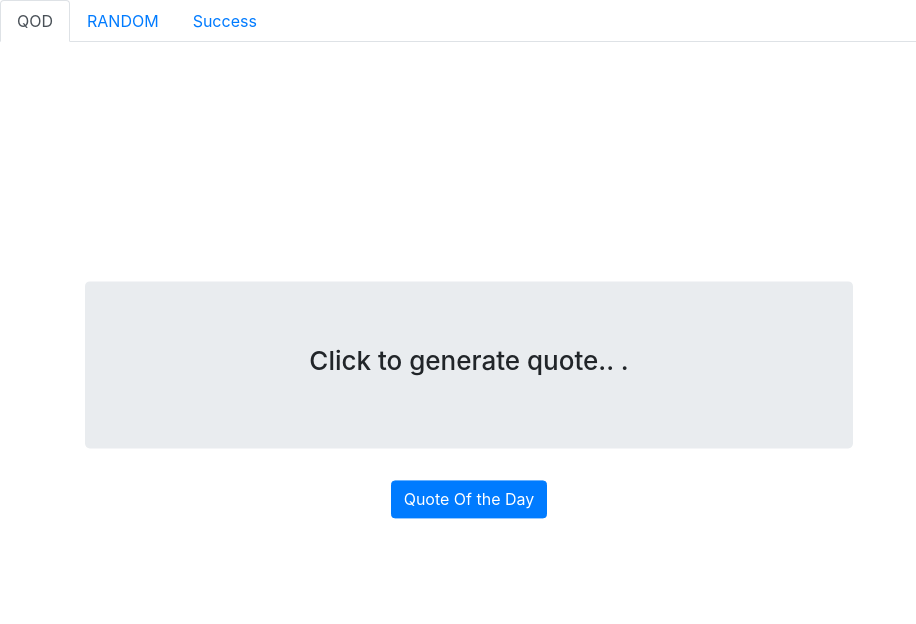
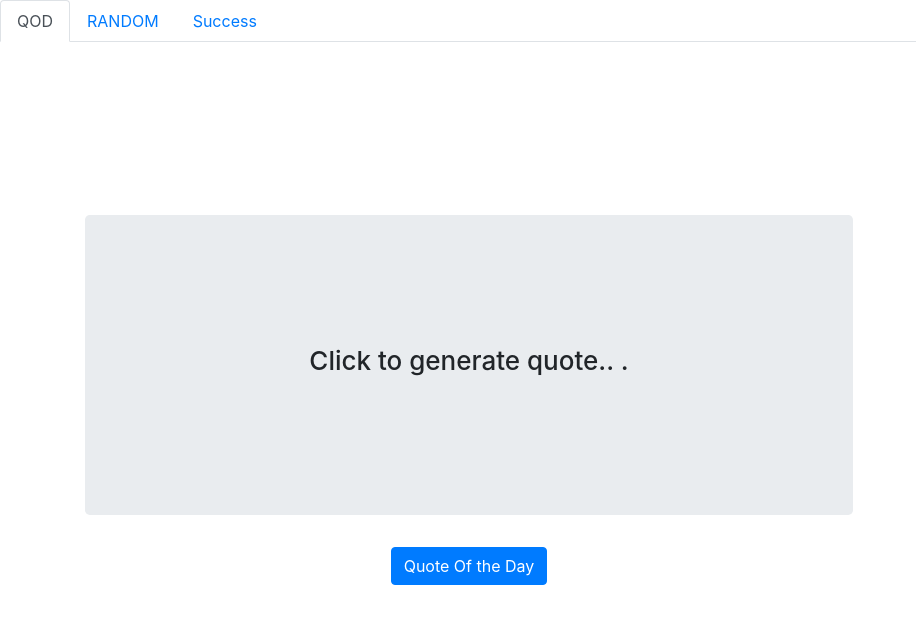
Before and after one commit to pravin-yadav/Quotes-Generator-Reactjs, a React (Create React App) app: page / in a window 1280 px wide. Shown: the top 624 px of the page, without its empty margins (0-916 px from the left). Built offline with nearby package versions, Linux system fonts and the light colour scheme.

Commit message:
Added custom light themed style to the jumbotron.

```diff
--- a/src/App.css
+++ b/src/App.css
@@ -14,3 +14,10 @@
 .nav{
   background-color: #fff;
 }
+
+.jumbotron{
+  height: 300px;
+  display: flex;
+  align-items: center;
+  justify-content: center;
+}
```
Also changed, not shown: 1 other file (tests, documents, lock files or other folders).
